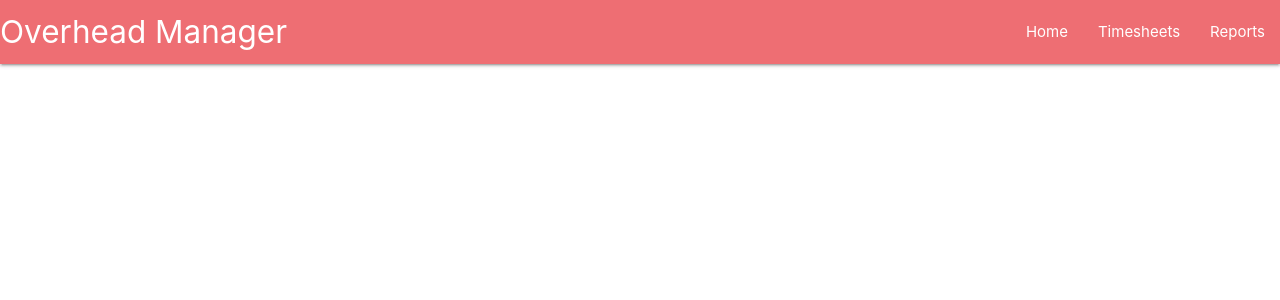
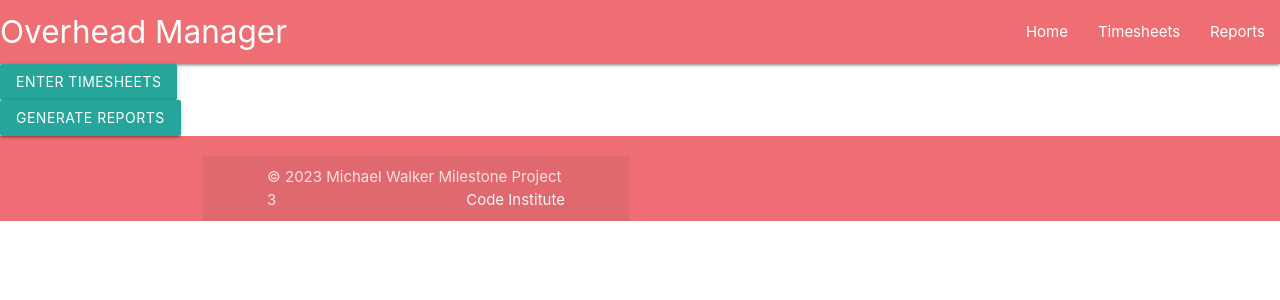
Before and after one commit to Mikewalk28/Milestone-project-3, a Flask app: page / in a window 1280 px wide. Shown: the top 300 px of the page. Run offline with Flask 3, Linux system fonts and the light colour scheme.

Commit message:
adding footer to main page with function buttons

```diff
--- a/overheadmanager/templates/home.html
+++ b/overheadmanager/templates/home.html
@@ -10,6 +10,8 @@
     <title>Overhead Manager</title>
 </head>
 <body>
+<!-- Header for top of page including navbar -->
+    <header>
         <nav>
             <div class="nav-wrapper">
             <a href="#" class="brand-logo">Overhead Manager</a>
@@ -20,6 +22,33 @@
              </ul>
             </div>
         </nav>
+    </header>
+
+    <div class="content">
+        <a class="waves-effect waves-light btn">Enter Timesheets</a>
+    </div>
+
+    <div>
+        <a class="waves-effect waves-light btn">Generate Reports</a>
+
+
+
+
+    <footer class="page-footer">
+        <div class="container">
+          <div class="row">
+            <div class="col l6 s12">
+        <div class="footer-copyright">
+          <div class="container">
+          © 2023 Michael Walker Milestone Project 3
+          <a class="grey-text text-lighten-4 right">Code Institute</a>
+          </div>
+        </div>
+    </footer>
+
+
+    <script src="https://cdnjs.cloudflare.com/ajax/libs/materialize/1.0.0/js/materialize.min.js"></script>
+    <script src="{{ url_for('static', filename='js/script.js') }}"></script>
 
 </body>
 </html>
```
Lines whose indentation alone changed are shown as unchanged.
